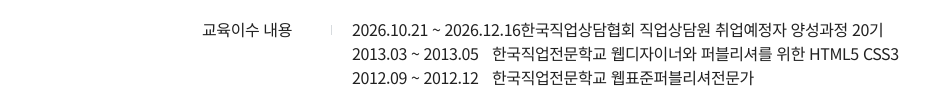
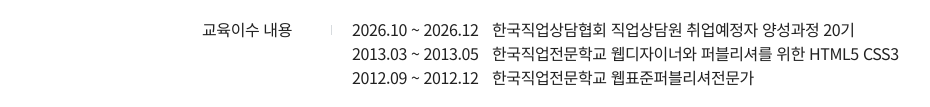
Before and after one commit to hyunii27/portfolio, a plain HTML site: page index.html in a window 1280 px wide. Shown: the part 630-737 px from the top of the page, without its empty margins (38-968 px from the left). Drawn offline with nearby package versions, Linux system fonts and the light colour scheme; a web font is replaced by a local one.

Commit message:
Update index.html

```diff
--- a/index.html
+++ b/index.html
@@ -52,7 +52,7 @@
 			<dt>교육이수 내용</dt>
 			<dd>
 				<ol>
-					<li><span>2026.10.21 ~ 2026.12.16</span>한국직업상담협회 직업상담원 취업예정자 양성과정 20기</li>
+					<li><span>2026.10 ~ 2026.12</span>한국직업상담협회 직업상담원 취업예정자 양성과정 20기</li>
 					<li><span>2013.03 ~ 2013.05</span>한국직업전문학교 웹디자이너와 퍼블리셔를 위한 HTML5 CSS3</li>
 					<li><span>2012.09 ~ 2012.12</span>한국직업전문학교 웹표준퍼블리셔전문가</li>
 				</ol>
```
